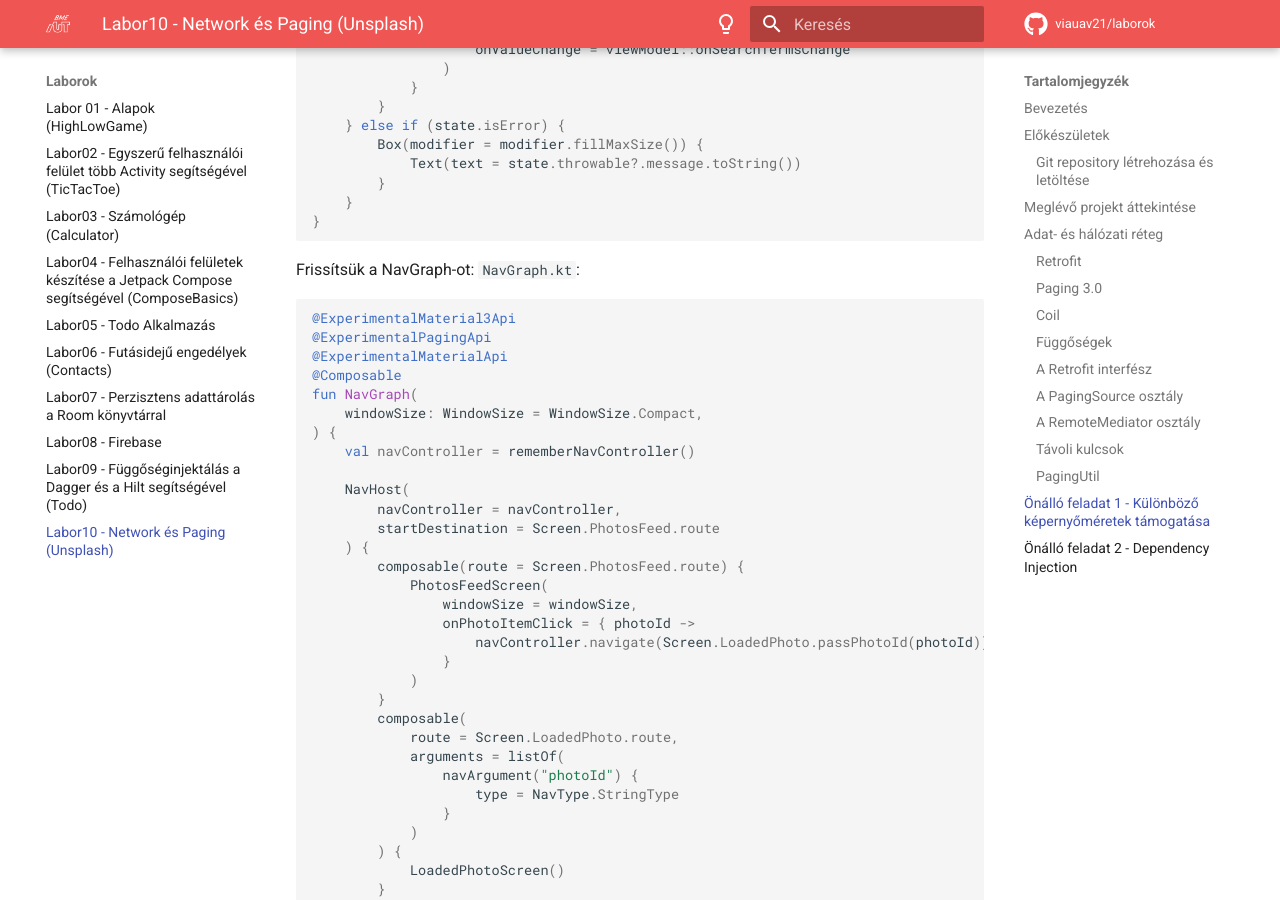
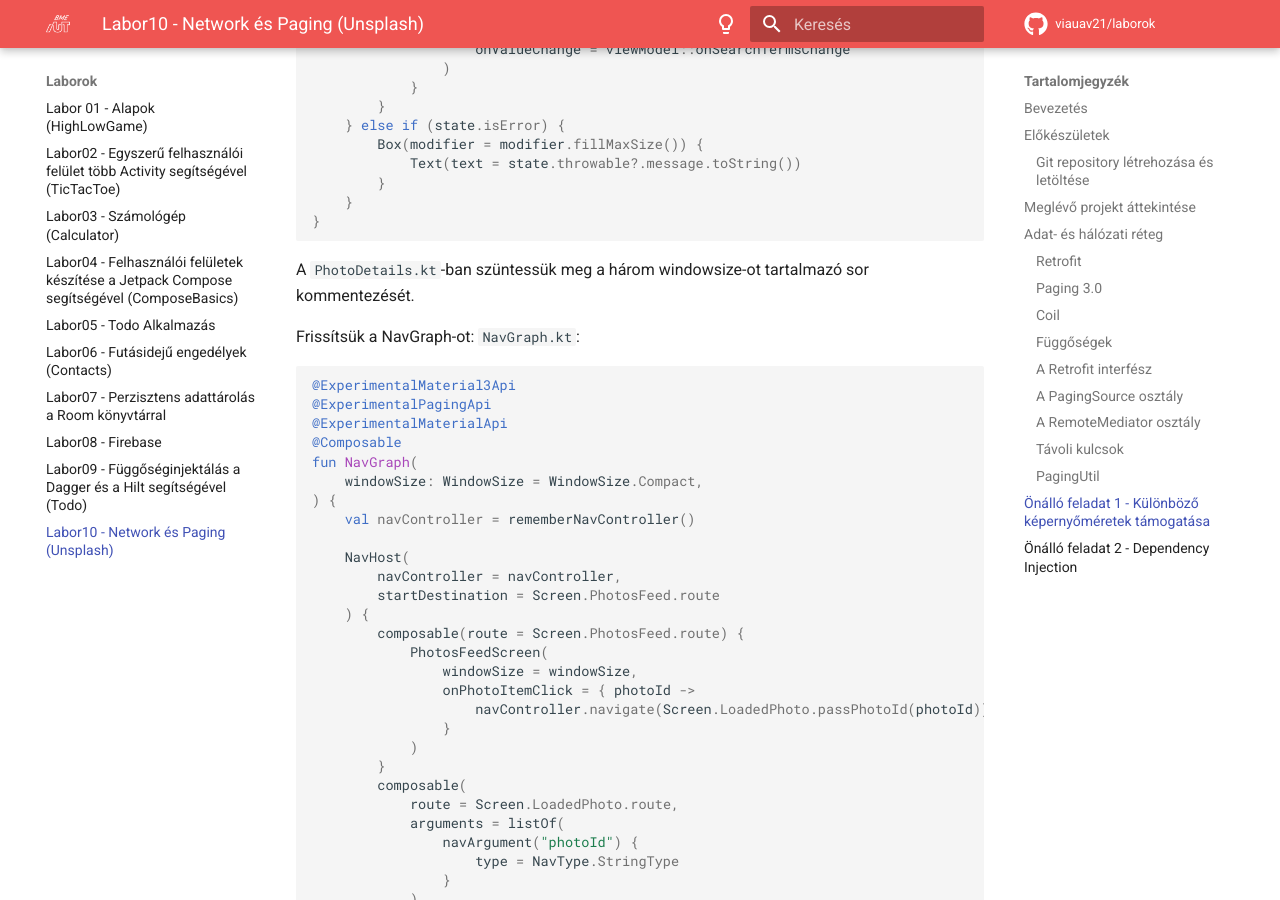
Before and after one commit to VIAUAV21/laborok, an MkDocs documentation site: the page built from docs/laborok/network/index.md, in a window 1280 px wide and 900 px high, scrolled down 18780 px. Built offline with MkDocs 1.6.1 and Material for MkDocs 9.7.7, drawn with Linux system fonts in a browser that asks for light colours; comment, search, counter and statistics services are not loaded.

Commit message:
Update index.md

````diff
--- a/docs/laborok/network/index.md
+++ b/docs/laborok/network/index.md
@@ -827,6 +827,9 @@ fun PhotosFeedScreen(
     }
 }
 ```
+
+A `PhotoDetails.kt`-ban szüntessük meg a három windowsize-ot tartalmazó sor kommentezését.
+
 Frissítsük a NavGraph-ot:
 `NavGraph.kt`:
 ```kotlin
````
